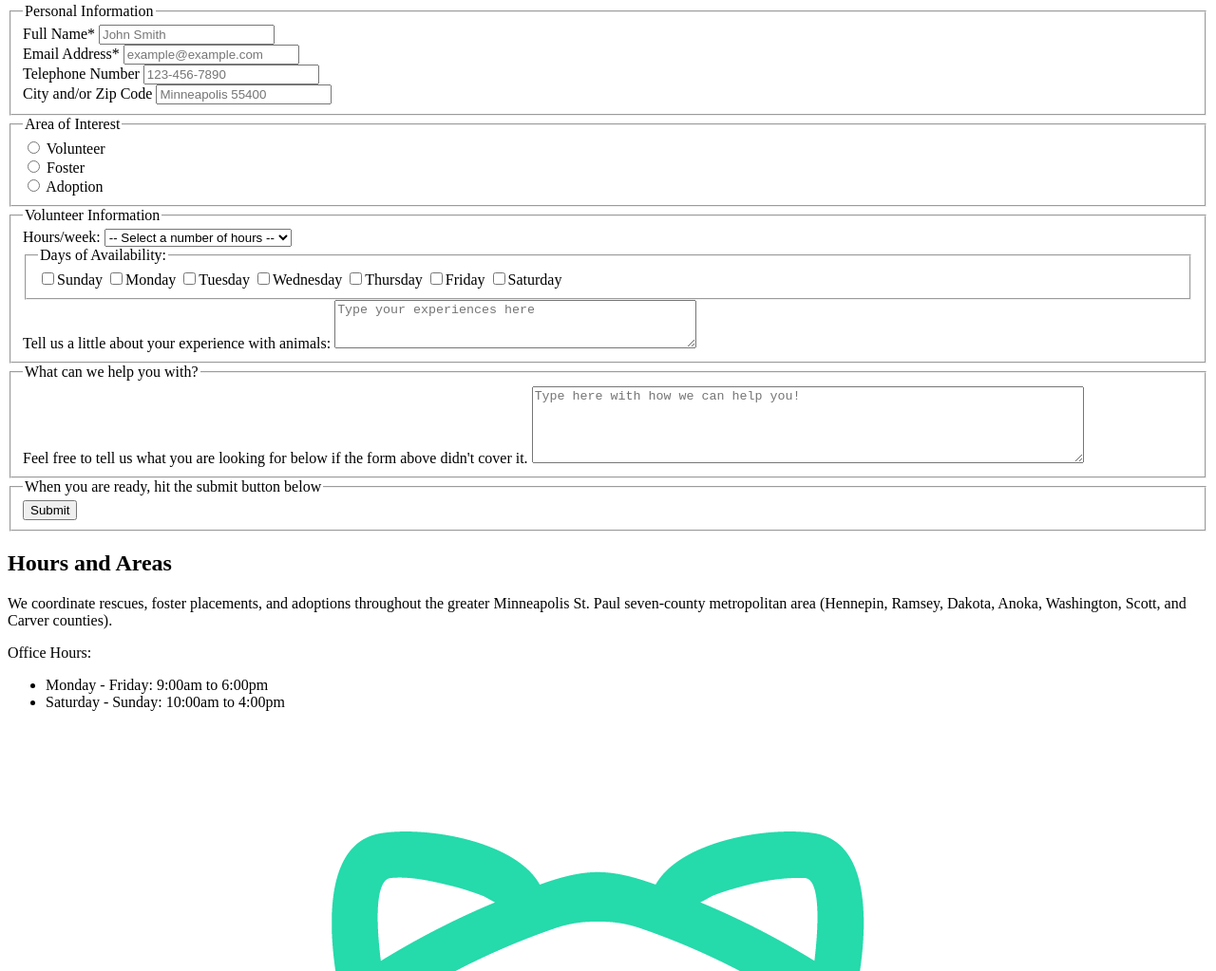
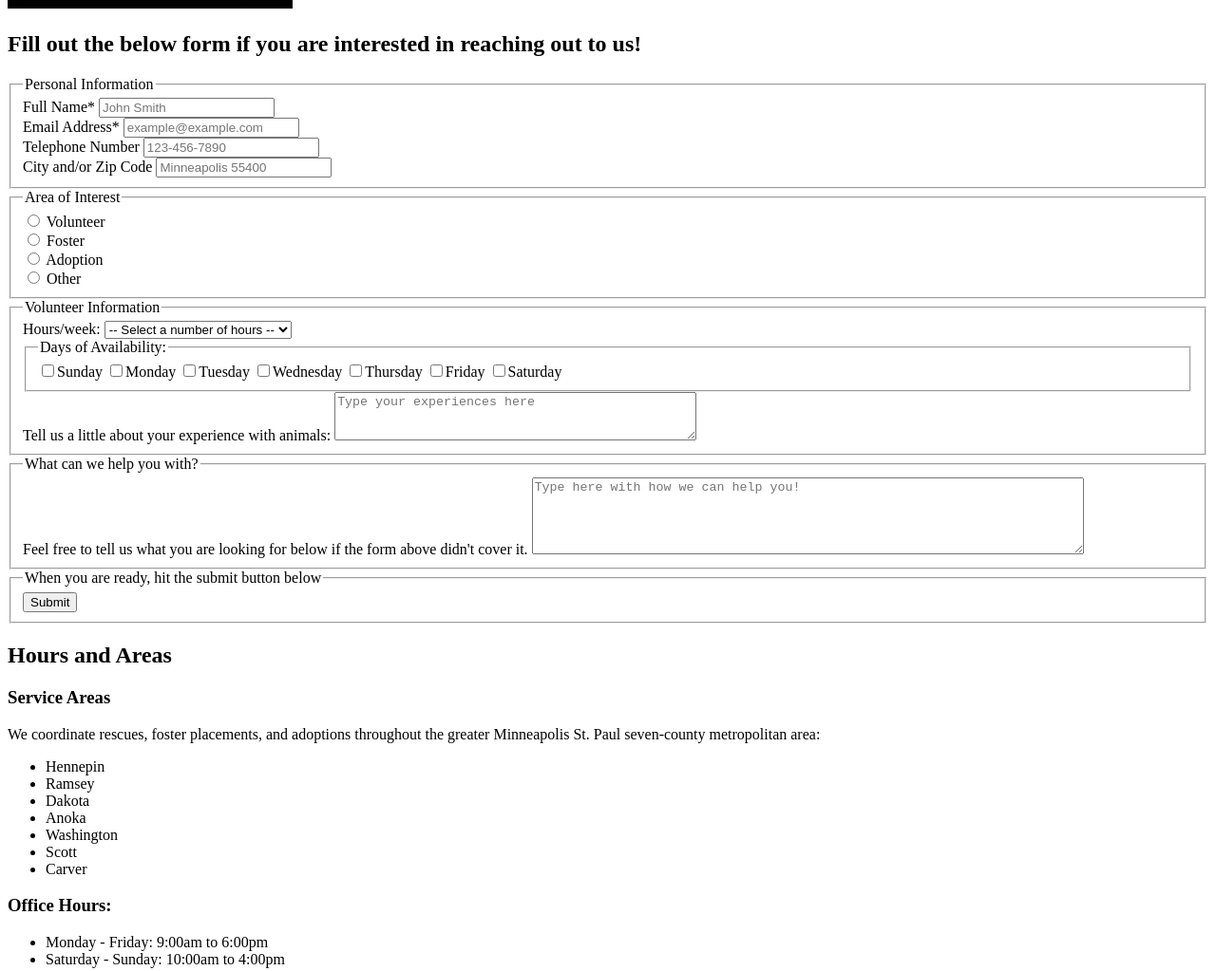
Before and after one commit to ConnorPM39/Web-Development-Foundations, a plain HTML site: page contact.html in a window 1280 px wide. Shown: the part 386-1409 px from the top of the page at 95% size. Drawn offline with Linux system fonts and the light colour scheme; grey boxes are pictures that could not be loaded.

Commit message:
Moved the skip link above the header Changed nav current page (span to a) for CSS Moved video on contat.html from header to main Put "Areas and Hours" (contact.html) into cards

```diff
--- a/contact.html
+++ b/contact.html
@@ -7,6 +7,7 @@
   <link rel="stylesheet" href="css/styles.css">
 </head>
 <body>
+    <a href="#main-content">Skip to main content</a>
     <header>
         <h1>Contact Us</h1>
         <nav aria-label="Primary Navigation">
@@ -14,10 +15,13 @@
                 <li><a href="index.html">Home</a></li>
                 <li><a href="services.html">Services</a></li>
                 <li><a href="about.html">About Us</a></li>
-                <li><span aria-current="page">Contact Us</span></li>
+                <li><a href="contact.html" aria-current="page">Contact Us</a></li>
             </ul>
         </nav>
+    </header>
+    <main id="main-content">
         <section>
+            <h2>Hear from our Volunteer Coordinator.</h2>
             <video controls>
                 <source src="assets/rescue-message_c.mp4" type="video/mp4">
                 <p>Video playback is unavailable in your browser. You can listen to the audio message instead:</p>
@@ -27,8 +31,6 @@
                 </audio>
             </video>
         </section>
-    </header>
-    <main>
         <section>
             <h2>Fill out the below form if you are interested in reaching out to us!</h2>
             <form action="/contact" method="post">
@@ -65,9 +67,14 @@
                         <input type="radio" id="aoi_adoption" name="aoi" value="adoption">
                         <label for="aoi_adoption">Adoption</label>
                     </div>
+                    <div>
+                        <input type="radio" id="aoi_other" name="aoi" value="other">
+                        <label for="aoi_other">Other</label>
+                    </div>
                 </fieldset>
                 <fieldset>
                     <legend>Volunteer Information</legend>
+                        <div>
                             <label for="hours">Hours/week:</label>
                             <select id="hours" name="hours">
                                 <option value="">-- Select a number of hours --</option>
@@ -75,6 +82,7 @@
                                 <option value="4-6">4-6</option>
                                 <option value="7+">7+</option>
                             </select>
+                        </div>
                     <fieldset>
                         <legend>Days of Availability:</legend>
                             <label><input type="checkbox" name="days" value="Su">Sunday</label>
@@ -92,8 +100,10 @@
                 </fieldset>
                 <fieldset>
                     <legend>What can we help you with?</legend>
+                        <div>
                             <label for="message">Feel free to tell us what you are looking for below if the form above didn't cover it.</label>
                             <textarea id="message" name="message" rows="5" cols="70" placeholder="Type here with how we can help you!" maxlength="500"></textarea>
+                        </div>
                 </fieldset>
                 <fieldset>
                     <legend>When you are ready, hit the submit button below</legend>
@@ -103,12 +113,28 @@
         </section>
         <section>
             <h2>Hours and Areas</h2>
-                <p>We coordinate rescues, foster placements, and adoptions throughout the greater Minneapolis St. Paul seven-county metropolitan area (Hennepin, Ramsey, Dakota, Anoka, Washington, Scott, and Carver counties).</p>
-                <p>Office Hours:</p>
+            <div class="card-group">
+                <div class="card">
+                    <h3>Service Areas</h3>
+                    <p>We coordinate rescues, foster placements, and adoptions throughout the greater Minneapolis St. Paul seven-county metropolitan area:</p>
+                    <ul>
+                        <li>Hennepin</li>
+                        <li>Ramsey</li>
+                        <li>Dakota</li>
+                        <li>Anoka</li>
+                        <li>Washington</li>
+                        <li>Scott</li>
+                        <li>Carver</li>
+                    </ul>
+                </div>
+                <div class="card">
+                    <h3>Office Hours:</h3>
                     <ul>
                         <li>Monday - Friday: 9:00am to 6:00pm</li>
                         <li>Saturday - Sunday: 10:00am to 4:00pm</li>
                     </ul>
+                </div>
+            </div>
         </section>
     </main>
     <footer>
```
Also changed, not shown: about.html (+3 -2 lines), index.html (+2 -2 lines), services.html (+3 -2 lines). Lines whose indentation alone changed are shown as unchanged.
